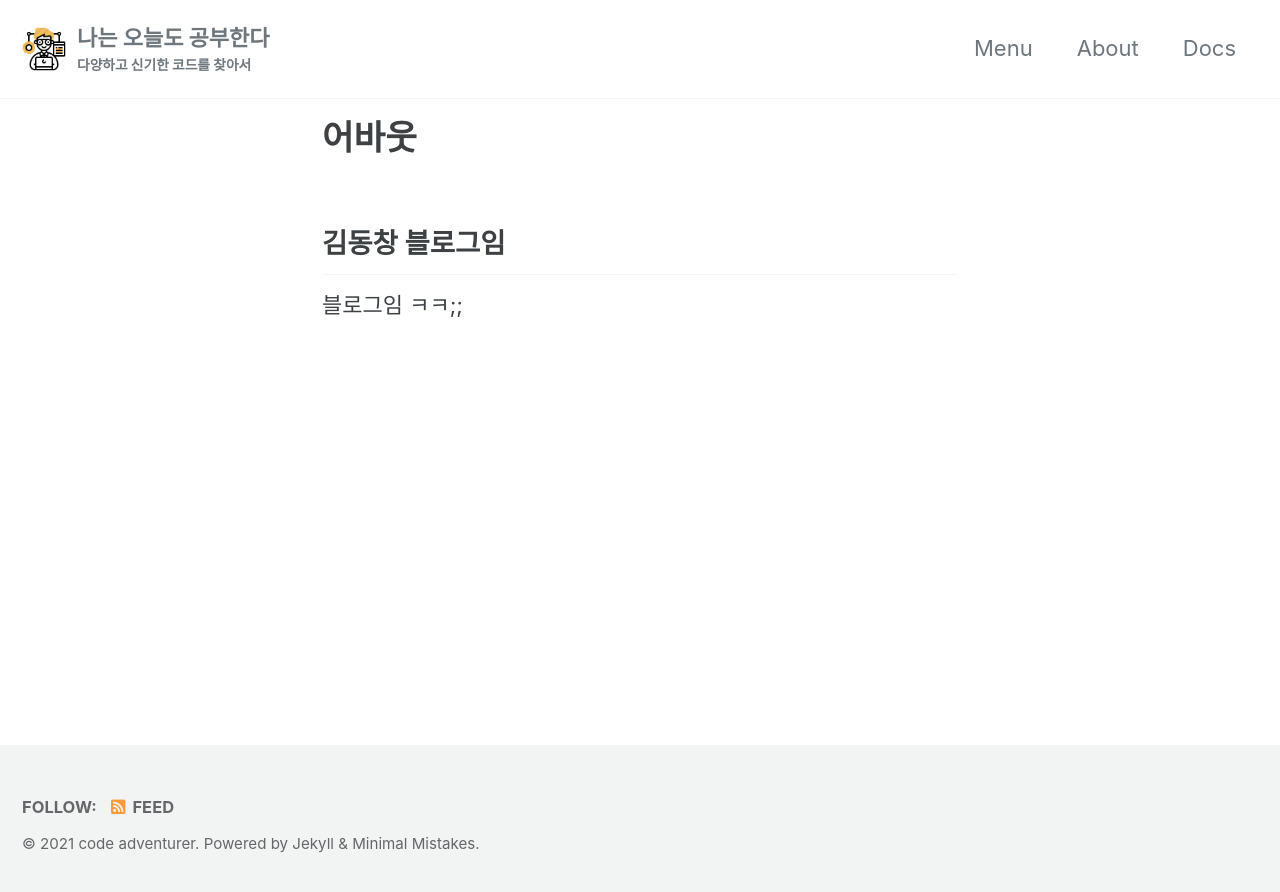
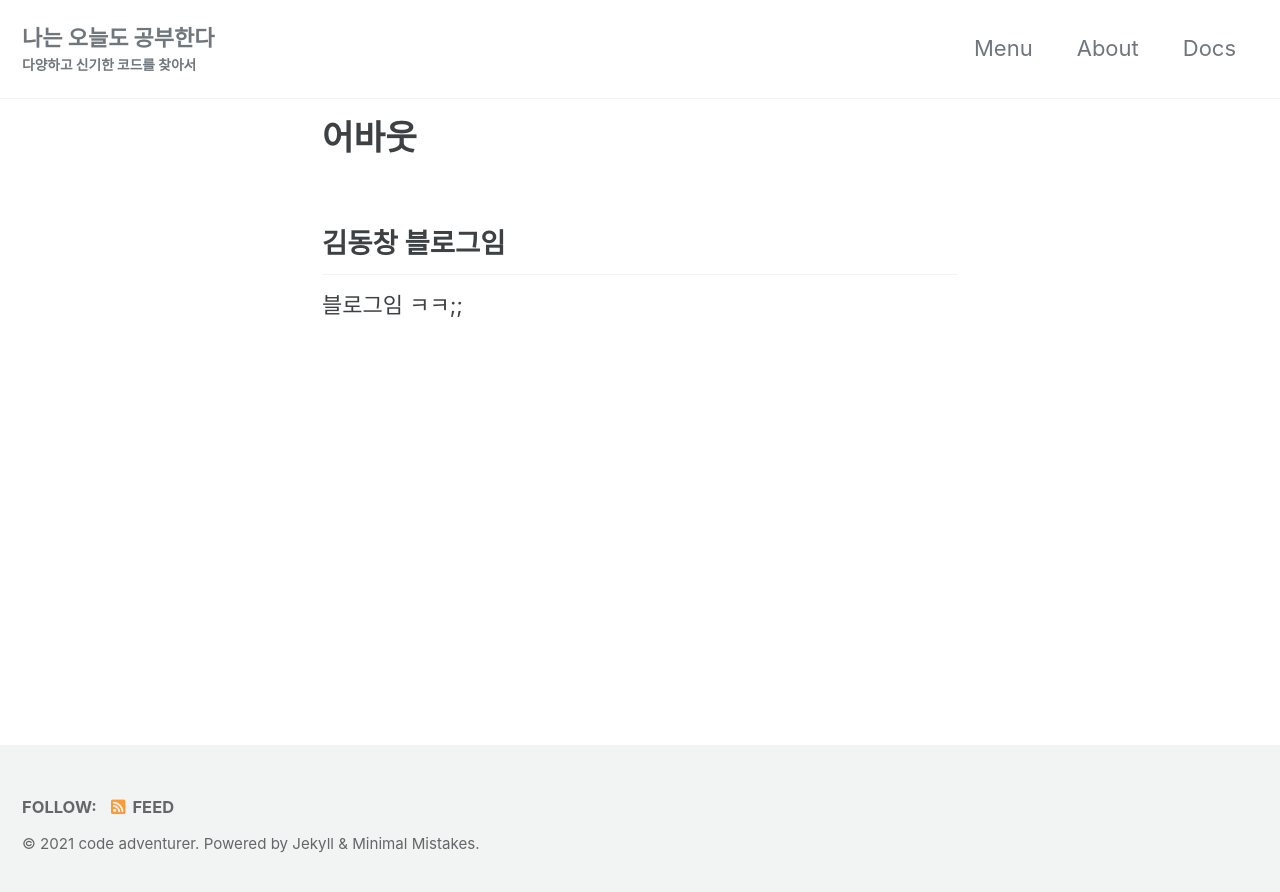
Before and after one commit to kdc7140/kdc7140.github.io, a Jekyll site: the page built from _pages/about.md, in a window 1280 px wide. Shown: the top 892 px of the page. Built offline with Jekyll 4.4.1, drawn with Linux system fonts in a browser that asks for light colours; cached includes are drawn as plain includes.

Commit message:
no message

```diff
--- a/_config.yml
+++ b/_config.yml
@@ -25,7 +25,7 @@ url                      : "https://kdc7140.github.io"
 baseurl                  : # the subpath of your site, e.g. "/blog"
 repository               : "kdc7140/kdc7140.github.com" # GitHub username/repo-name e.g.
 teaser                   : #"/assets/images/developer1.png"
-logo                     : "/assets/images/developer2.png"
+logo                     : #"/assets/images/developer2.png"
 masthead_title           : "나는 오늘도 공부한다"
 # breadcrumbs            : false # true, false (default)
 words_per_minute         : 200
```
